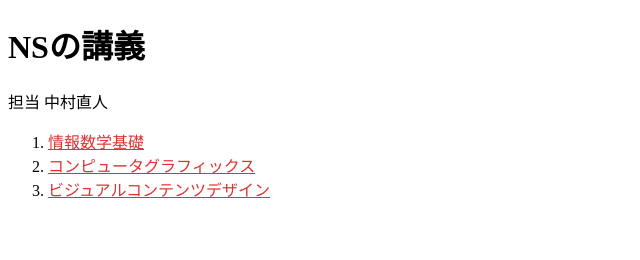
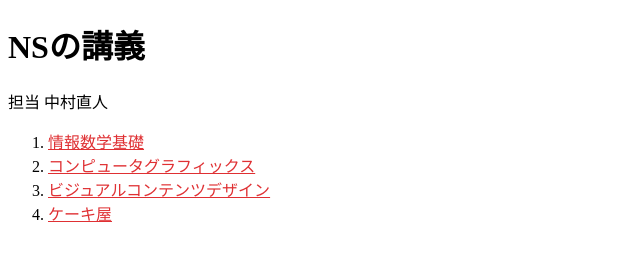
Before and after one commit to ishii-yudai/2023CG, a plain HTML site: page index.html in a window 1280 px wide. Shown: the full height of the page, 0-640 px from the left. Drawn offline with Linux system fonts and the light colour scheme.

Commit message:
Update index.html

```diff
--- a/index.html
+++ b/index.html
@@ -15,6 +15,8 @@
   <li><a href="sano.html">情報数学基礎</a></li>
   <li><a href="CG.html">コンピュータグラフィックス</a></li>
   <li><a href="nannde.html">ビジュアルコンテンツデザイン</a></li>
+
+  <li><a href="Untitled-1.html">ケーキ屋</a></li>
 </ol>
 
 </body>
```
